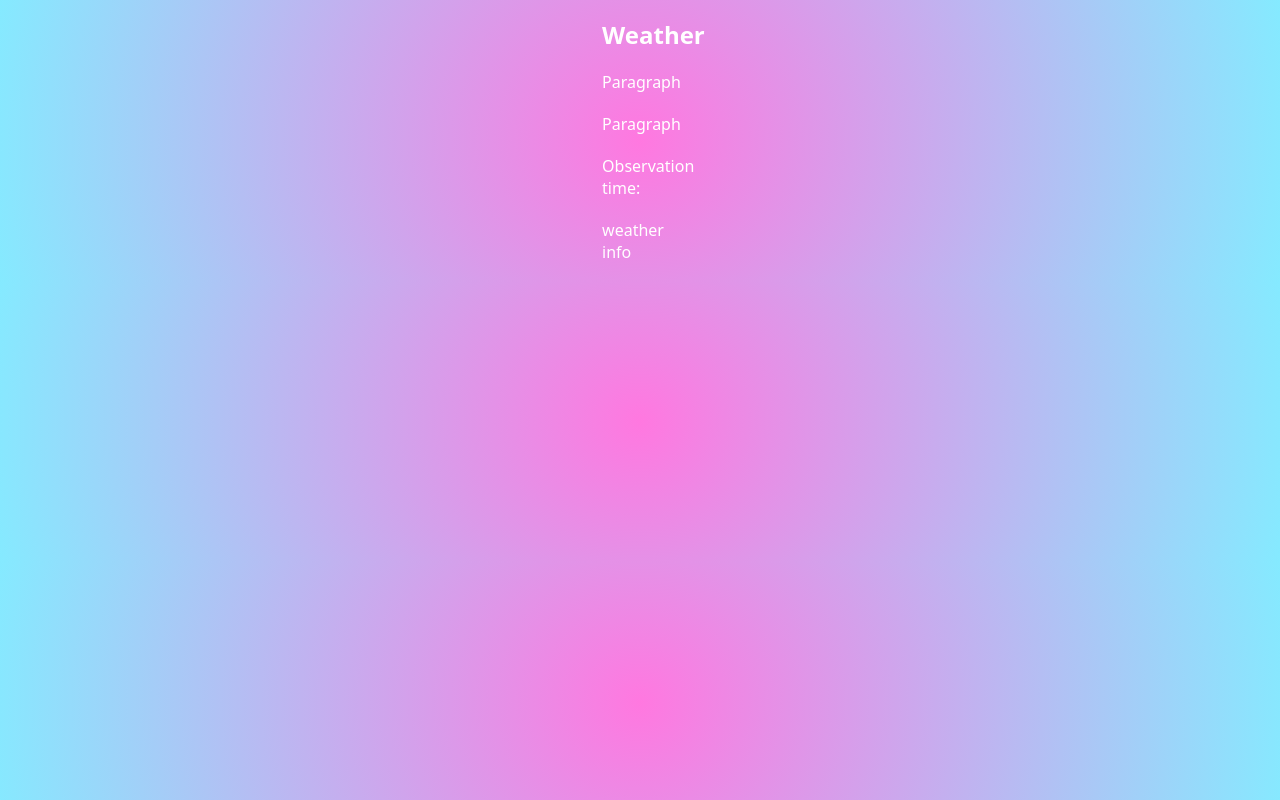
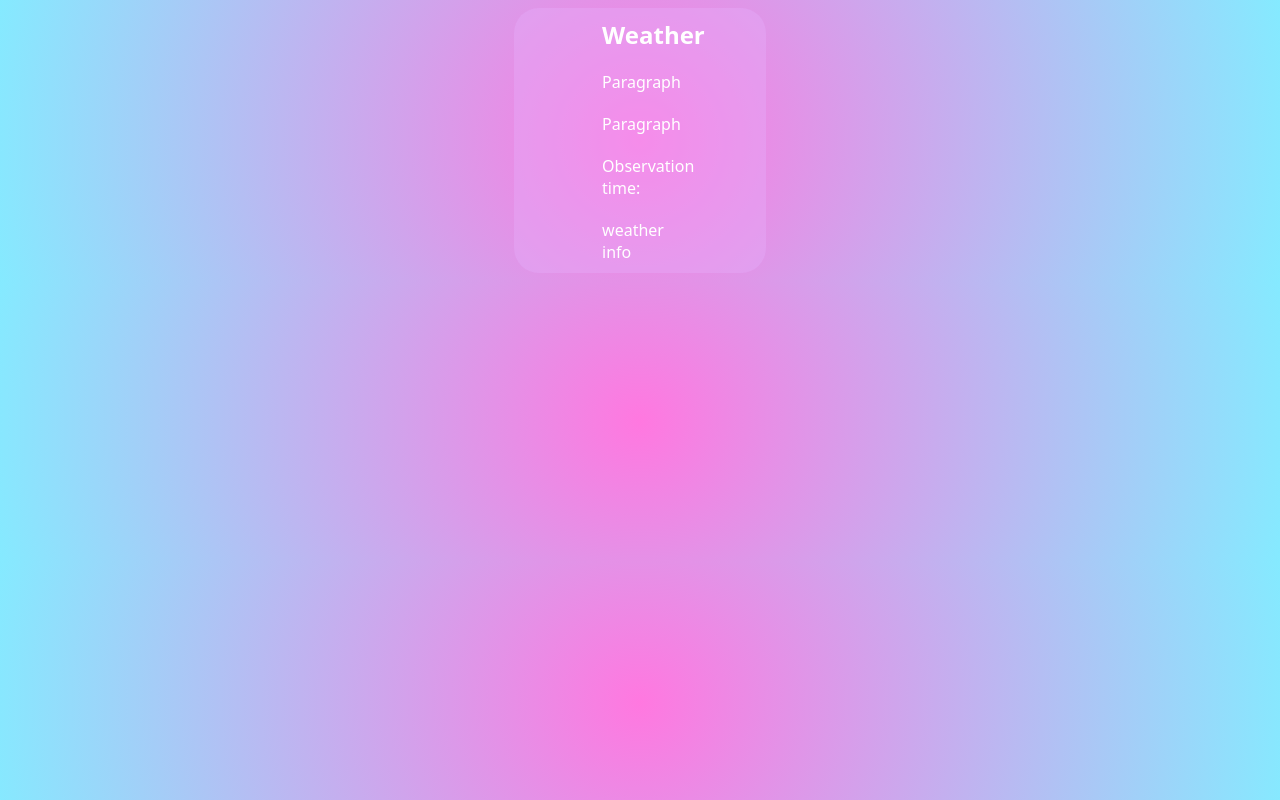
Before and after one commit to edvinasnazarovas/weather_app, a plain HTML site: page index.html in a window 1280 px wide. Drawn offline with Linux system fonts and the light colour scheme; no server answers.

Commit message:
Update style.css

```diff
--- a/style.css
+++ b/style.css
@@ -18,3 +18,8 @@ background: radial-gradient(circle, rgba(255,120,224,1) 0%, rgba(133,234,255,1)
     width: 30%;
     padding: 10px;
 }
+
+.weather {
+    background-color: rgba(228, 174, 250, 0.377);
+    border-radius: 25px;
+}
```
